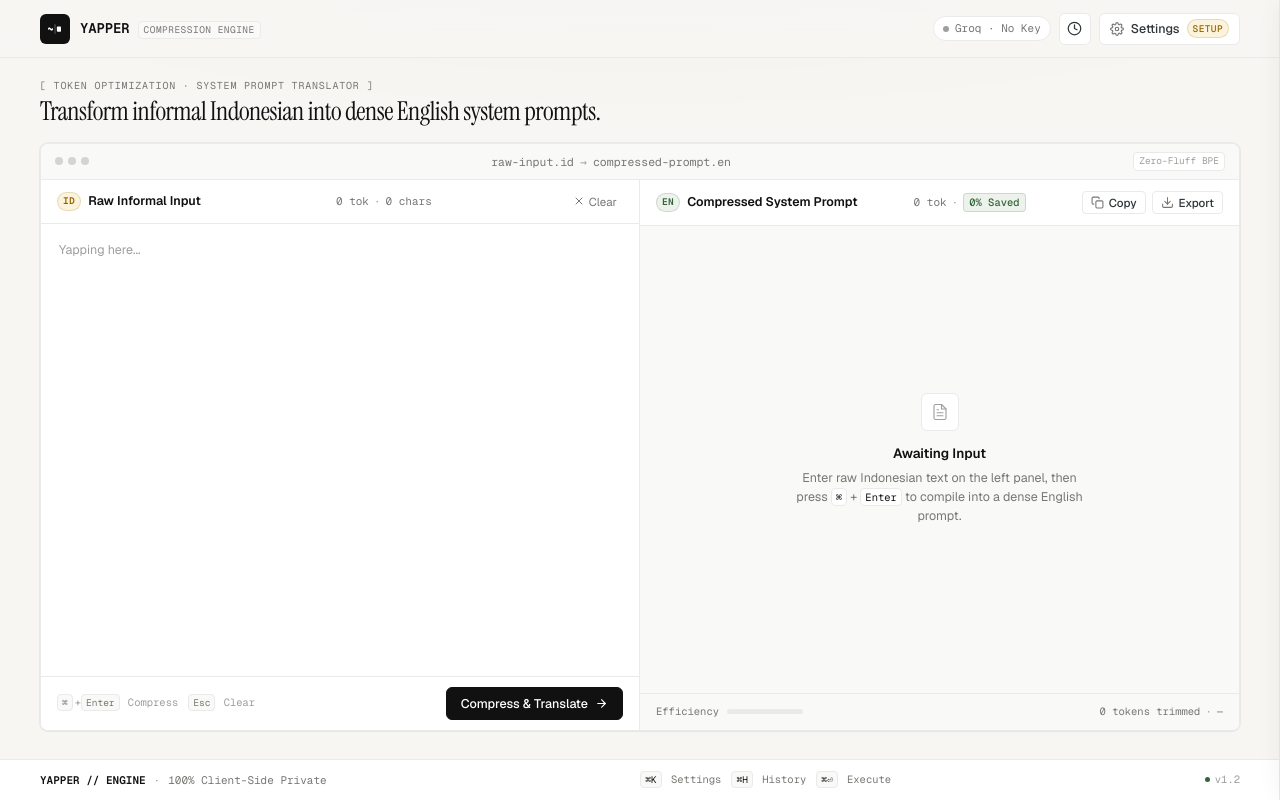
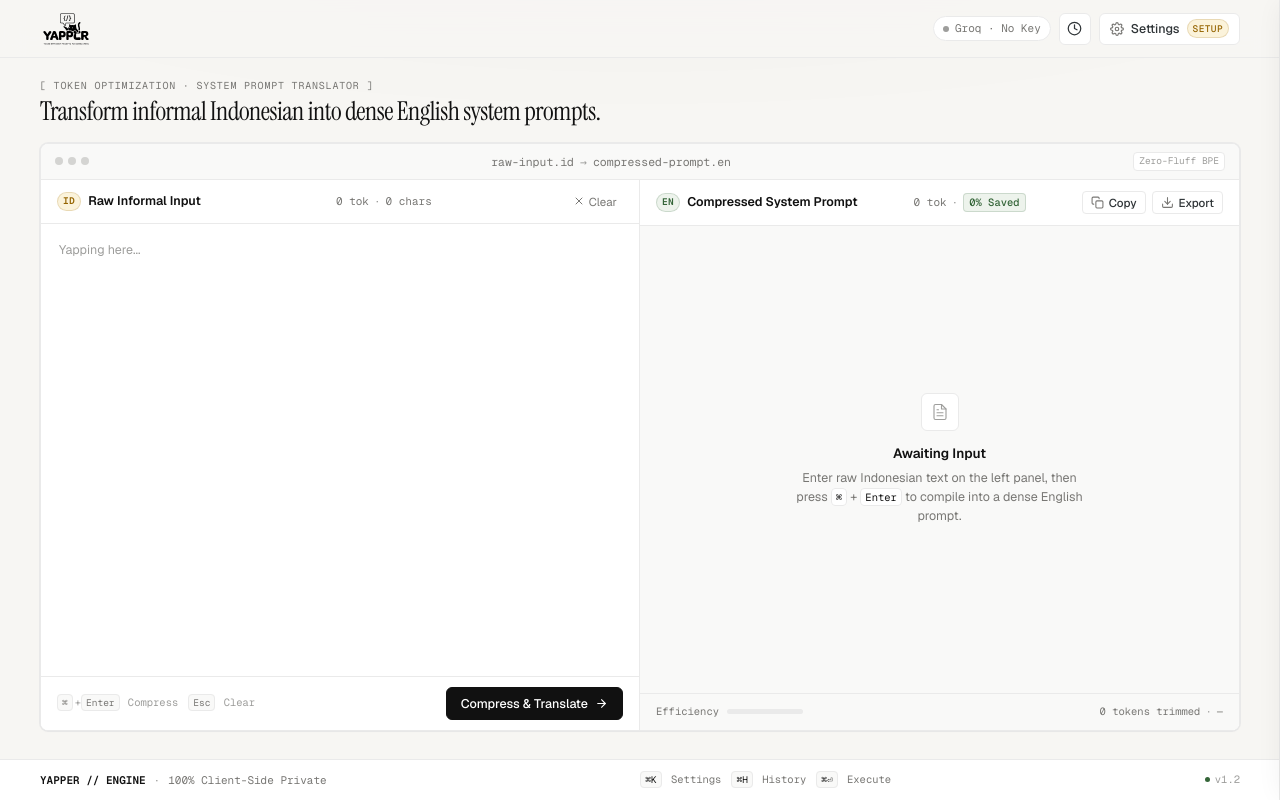
Before and after one commit to David4rr/yapper, a website: page index.html in a window 1280 px wide. Drawn offline with nearby package versions, Linux system fonts and the light colour scheme.

Commit message:
feat: use logo.svg as header logo and favicon
- favicon.svg → logo.svg (SVG favicon, browser-native)
- Replace inline brand-mark SVG + brand-meta text with <img class=brand-logo>
- Remove dead CSS: .brand-mark, .brand-mark svg, .brand-meta, .brand-name, .brand-version
- Add .brand-logo (height 32px, auto width, opacity hover transition)

```diff
--- a/css/components/header.css
+++ b/css/components/header.css
@@ -35,57 +35,18 @@
 .brand-link {
   display: flex;
   align-items: center;
-  gap: 10px;
   text-decoration: none;
-  color: var(--text-primary);
 }
 
-.brand-mark {
-  width: 30px;
-  height: 30px;
-  background: var(--text-primary);
-  color: var(--bg-surface);
-  border-radius: var(--radius-sm);
-  display: flex;
-  align-items: center;
-  justify-content: center;
-  transition: transform var(--duration-fast) var(--ease-editorial);
+.brand-logo {
+  height: 32px;
+  width: auto;
+  display: block;
+  transition: opacity var(--duration-fast) var(--ease-smooth);
 }
 
-.brand-mark svg {
-  width: 18px;
-  height: 18px;
-  display: block;
-}
-
-.brand-link:hover .brand-mark {
-  transform: scale(0.96);
-}
-
-.brand-meta {
-  display: flex;
-  align-items: baseline;
-  gap: 8px;
-}
-
-.brand-name {
-  font-family: var(--font-mono);
-  font-weight: 600;
-  font-size: 14px;
-  letter-spacing: -0.01em;
-  color: var(--text-primary);
-}
-
-.brand-version {
-  font-family: var(--font-mono);
-  font-size: 9.5px;
-  letter-spacing: 0.05em;
-  color: var(--text-secondary);
-  background: var(--bg-surface-secondary);
-  border: 1px solid var(--border-light);
-  padding: 1px 5px;
-  border-radius: var(--radius-xs);
-  text-transform: uppercase;
+.brand-link:hover .brand-logo {
+  opacity: 0.75;
 }
 
 /* Nav actions */
--- a/index.html
+++ b/index.html
@@ -12,7 +12,7 @@
   <link href="https://fonts.googleapis.com/css2?family=Geist:wght@300;400;500;600;700&family=Geist+Mono:wght@400;500;600&family=Instrument+Serif:ital@0;1&family=Newsreader:ital,opsz,wght@0,6..72,400;0,6..72,500;1,6..72,400&display=swap" rel="stylesheet">
 
   <link rel="stylesheet" href="css/main.css">
-  <link rel="icon" type="image/svg+xml" href="favicon.svg">
+  <link rel="icon" type="image/svg+xml" href="logo.svg">
 </head>
 <body>
   <!-- Subtle warm ambient background layer -->
@@ -23,17 +23,7 @@
     <div class="header-container">
       <div class="brand-group">
         <a href="#" class="brand-link" aria-label="Yapper Engine">
-          <div class="brand-mark" aria-hidden="true">
-            <svg viewBox="0 0 24 24" fill="none">
-              <path d="M3.5 12C4.8 7.5 7.2 16.5 8.5 12" stroke="currentColor" stroke-width="1.8" stroke-linecap="round"></path>
-              <line x1="12" y1="5.5" x2="12" y2="18.5" stroke="currentColor" stroke-width="1.1" stroke-opacity="0.38"></line>
-              <rect x="14.5" y="8.5" width="5.5" height="7" rx="1" fill="currentColor"></rect>
-            </svg>
-          </div>
-          <div class="brand-meta">
-            <span class="brand-name">YAPPER</span>
-            <span class="brand-version">COMPRESSION ENGINE</span>
-          </div>
+          <img src="logo.svg" alt="YAPPER — Compression Engine" class="brand-logo">
         </a>
       </div>
 
```
Also changed, not shown: logo.svg (added).
